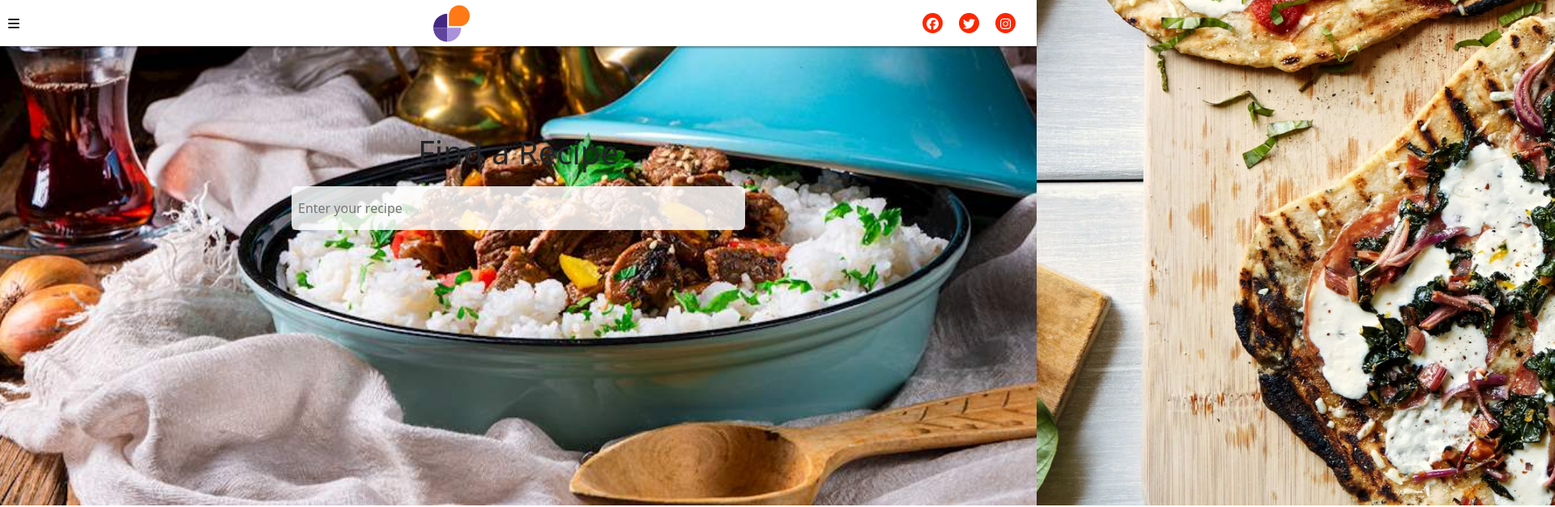
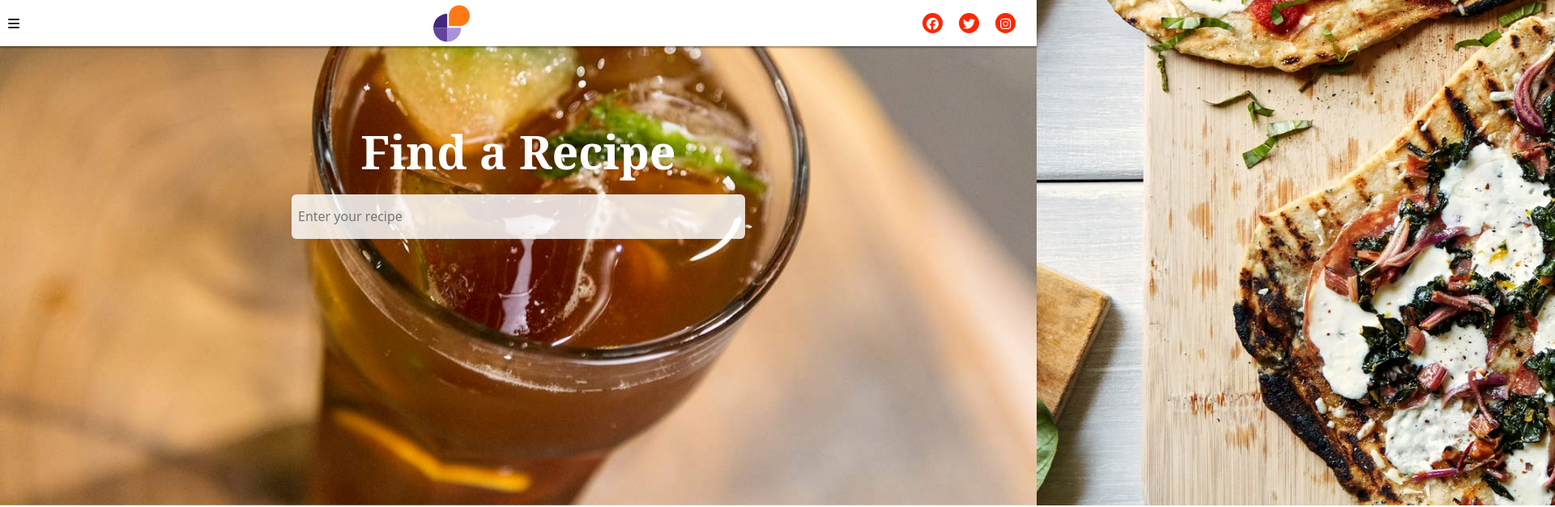
Before and after one commit to Blessman-Newton/magic_recipe, a React (Create React App) app in the folder recipe_app/frontend/: page / in a window 1280 px wide. Shown: the top 626 px of the page at 81% size, 1920 px wide, since content can reach past the window. Built offline with nearby package versions, Linux system fonts and the light colour scheme.

Commit message:
Update swiper images

```diff
--- a/recipe_app/frontend/src/component/Hero.jsx
+++ b/recipe_app/frontend/src/component/Hero.jsx
@@ -1,10 +1,11 @@
 import React, { useEffect } from 'react';
 import Swiper from 'swiper';
 import 'swiper/swiper-bundle.min.css';
-import SwiperCore, { Autoplay } from 'swiper'; // Import Swiper core and Autoplay module
+import SwiperCore, { Autoplay } from 'swiper'
 import './Hero.css'
 import Search from '../component/Search';
-import image3 from '../asserts/images/backIcons/bg2.jpg';
+import image2 from '../asserts/images/backIcons/bg2.jpg';
+import image3 from '../asserts/images/backIcons/bg5.jpg';
 import image4 from '../asserts/images/backIcons/bg3.webp';
 
 SwiperCore.use([Autoplay]);
@@ -30,11 +31,15 @@ const Hero = () => {
     return (
         <div className="swiper-container" id="Home" >
             <div className="swiper-wrapper">
-                <div className="swiper-slide" style={{ backgroundImage: `url(${image3})` }}></div>
-                <div className="swiper-slide" style={{ backgroundImage: `url(${image4})` }}></div>
+                <div className="swiper-slide" style={{ backgroundImage: `url(${image3})`}}>
+                </div>
+                <div className="swiper-slide" style={{ backgroundImage: `url(${image4})`}}>
+                </div>
+                <div className="swiper-slide" style={{ backgroundImage: `url(${image2})`}}>
+                </div>
             </div>
             <div className='recipe-headline'>
-                <h1>Find a Recipe</h1>
+                <h2>Find a Recipe</h2>
             </div>
             <Search />
         </div>
```
